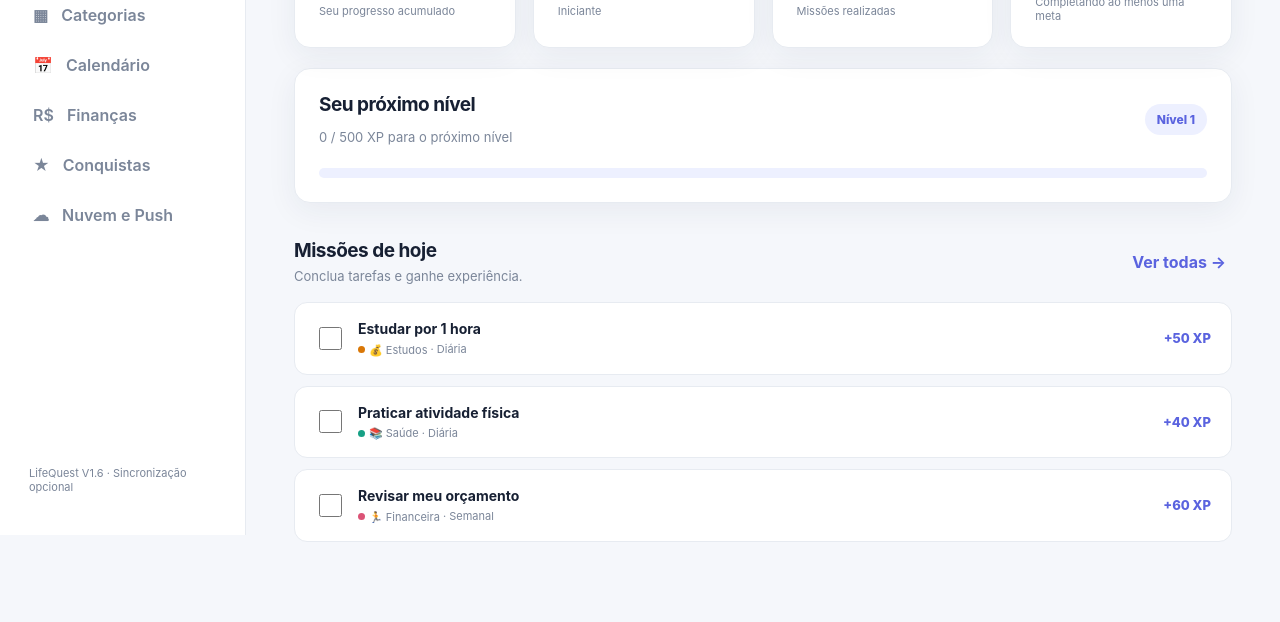
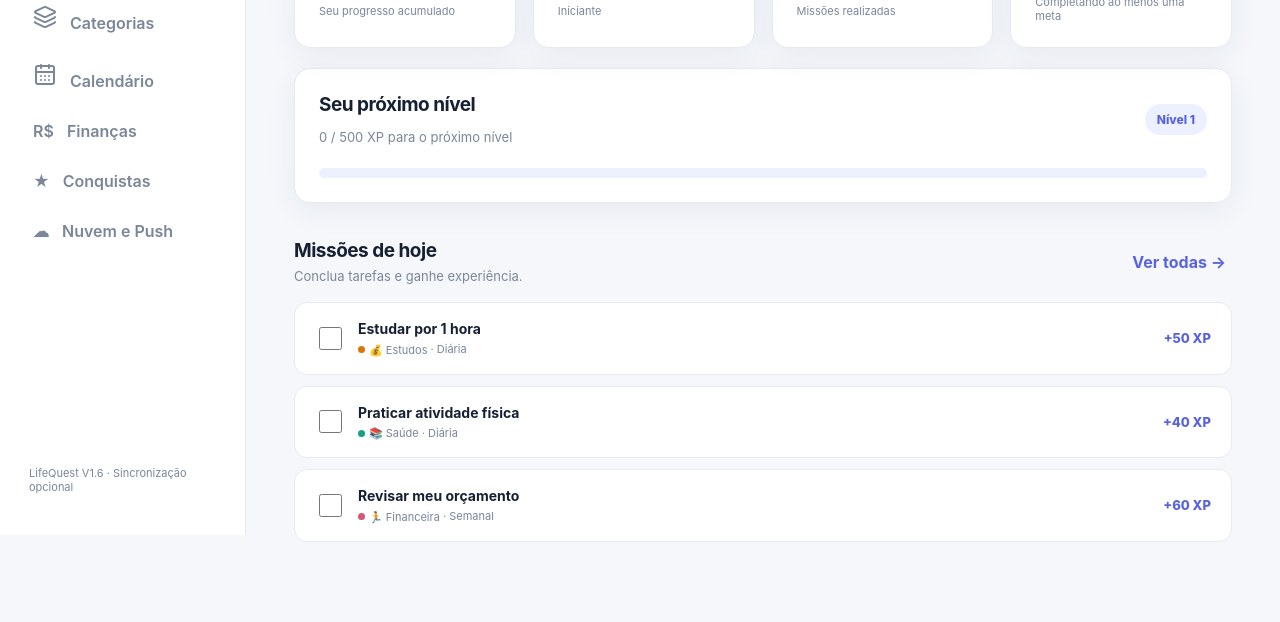
Before and after one commit to cairiguedes/LifeQuest, a plain HTML site: page index.html in a window 1280 px wide. Shown: the part 265-887 px from the top of the page. Drawn offline with nearby package versions, Linux system fonts and the light colour scheme.

Commit message:
Update index.html

```diff
--- a/index.html
+++ b/index.html
@@ -52,13 +52,13 @@
       </span>
      </button>
      <button class="nav" data-page="categories">
-      ▦
+      <svg xmlns="http://www.w3.org/2000/svg" width="24" height="24" viewBox="0 0 24 24" fill="none" stroke="currentColor" stroke-width="2" stroke-linecap="round" stroke-linejoin="round" class="lucide lucide-layers"><path d="M12.83 2.18a2 2 0 0 0-1.66 0L2.6 6.08a1 1 0 0 0 0 1.83l8.58 3.91a2 2 0 0 0 1.66 0l8.58-3.9a1 1 0 0 0 0-1.83z"/><path d="M2 12a1 1 0 0 0 .58.91l8.6 3.91a2 2 0 0 0 1.65 0l8.58-3.9A1 1 0 0 0 22 12"/><path d="M2 17a1 1 0 0 0 .58.91l8.6 3.91a2 2 0 0 0 1.65 0l8.58-3.9A1 1 0 0 0 22 17"/></svg>
       <span>
        Categorias
       </span>
      </button>
      <button class="nav" data-page="calendar">
-      📅
+      <svg xmlns="http://www.w3.org/2000/svg" width="24" height="24" viewBox="0 0 24 24" fill="none" stroke="currentColor" stroke-width="2" stroke-linecap="round" stroke-linejoin="round" class="lucide lucide-calendar-days"><path d="M8 2v3"/><path d="M16 2v3"/><rect x="3" y="3" width="18" height="18" rx="2"/><path d="M3 9h18"/><path d="M8 13h.01"/><path d="M12 13h.01"/><path d="M16 13h.01"/><path d="M8 17h.01"/><path d="M12 17h.01"/><path d="M16 17h.01"/></svg>
       <span>
        Calendário
       </span>
```
